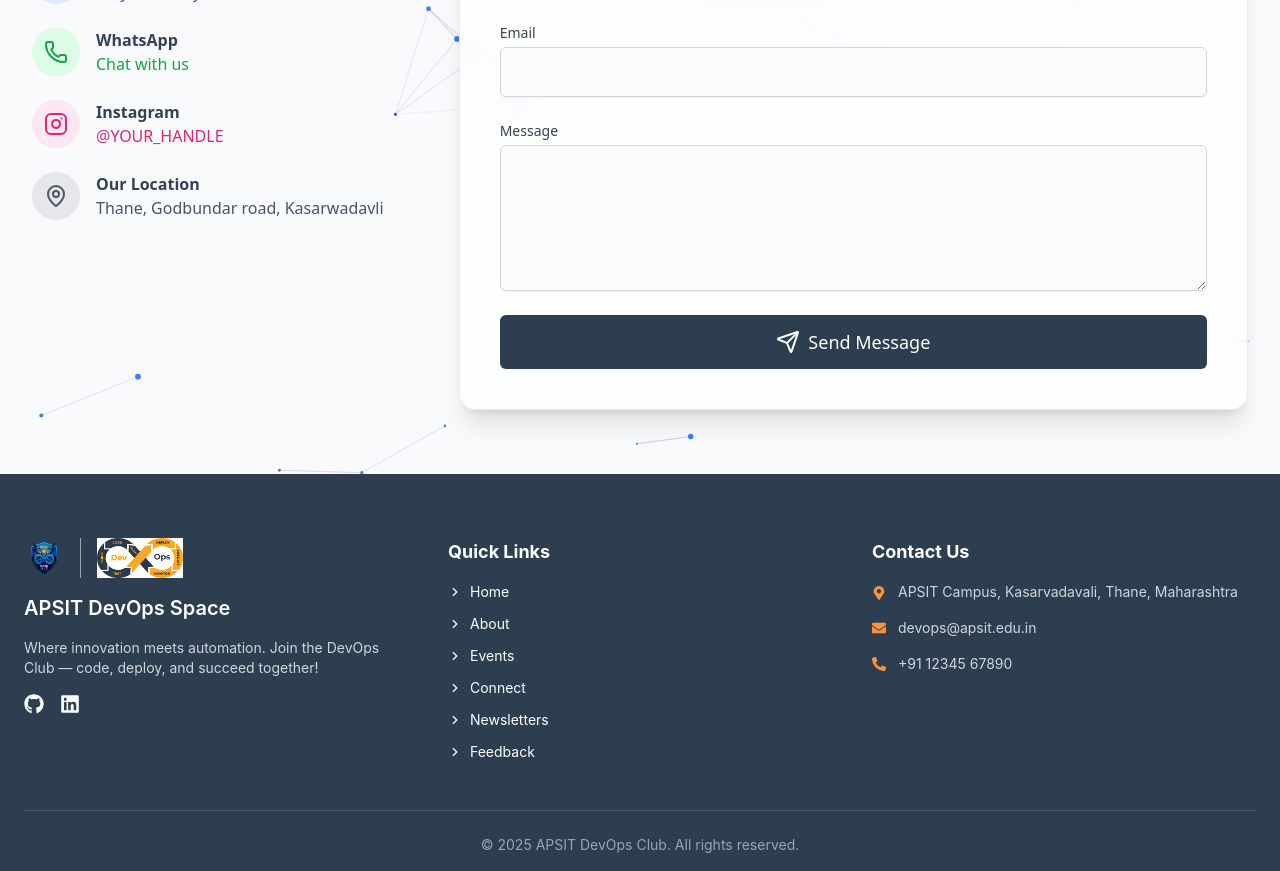
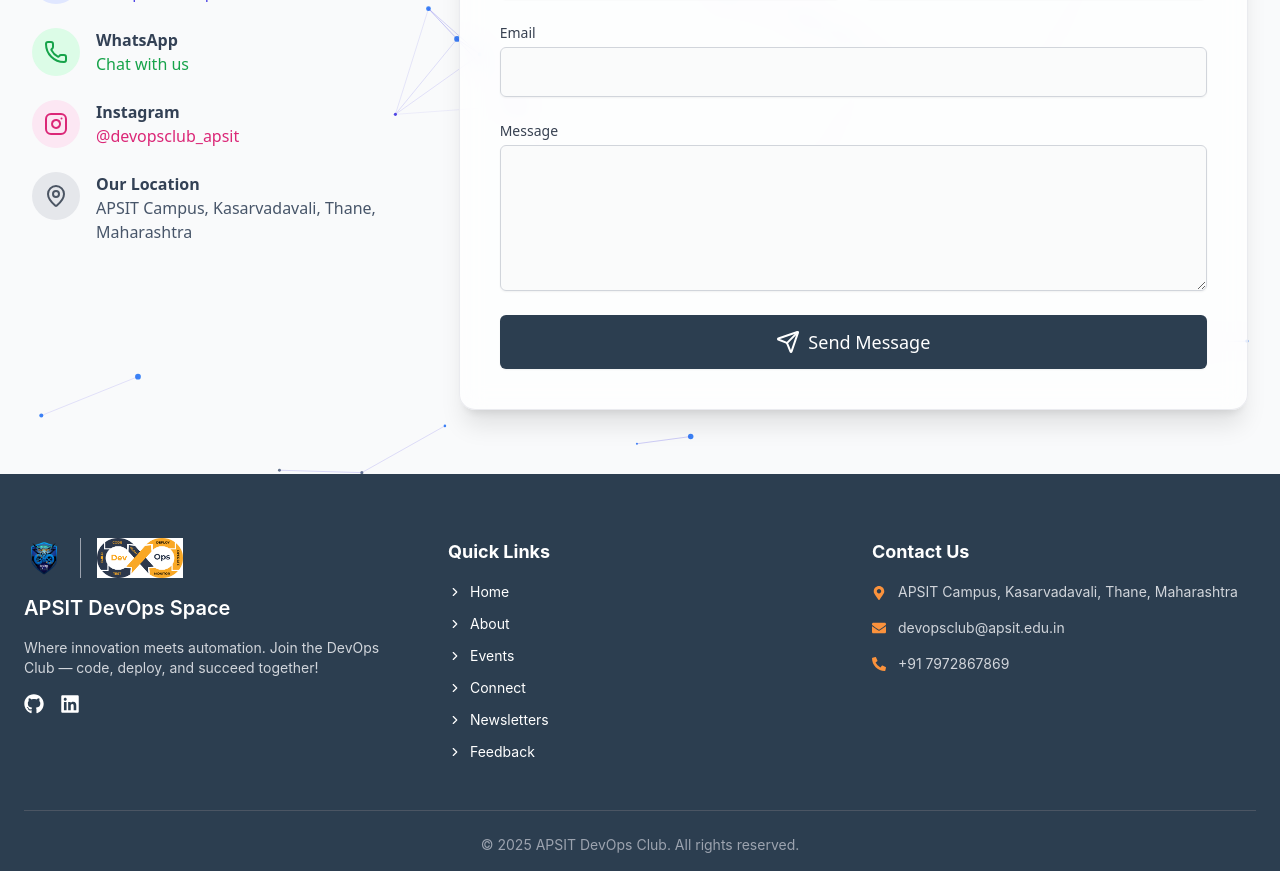
Before and after one commit to vinay-suryarao/DevOps, a React (Vite) app in the folder devops-club/: page /connect in a window 1280 px wide. Shown: the part 780-1651 px from the top of the page. Built offline with nearby package versions, Linux system fonts and the light colour scheme.

Commit message:
Updated Navbar,Footer,Connect and Feedback Page

```diff
--- a/devops-club/src/components/Footer.jsx
+++ b/devops-club/src/components/Footer.jsx
@@ -61,14 +61,14 @@
             </li>
             <li className="flex items-center">
               <FaEnvelope className="text-orange-400 mr-3" />
-              <a href="mailto:devops@apsit.edu.in" className="hover:text-white transition">
-                devops@apsit.edu.in
+              <a href="mailto:devopsclub@apsit.edu.in" className="hover:text-white transition">
+                devopsclub@apsit.edu.in
               </a>
             </li>
             <li className="flex items-center">
               <FaPhoneAlt className="text-orange-400 mr-3" />
-              <a href="tel:+911234567890" className="hover:text-white transition">
-                +91 12345 67890
+              <a href="tel:+917972867869" className="hover:text-white transition">
+                +91 7972867869
               </a>
             </li>
           </ul>
--- a/devops-club/src/pages/Connect.jsx
+++ b/devops-club/src/pages/Connect.jsx
@@ -140,10 +140,10 @@
 
   // --- CONTACT DETAILS (Unchanged) ---
   const contactDetails = {
-    email: 'suryaraovinay@email.com',
-    whatsapp: '9373168180',
-    instagram: 'YOUR_HANDLE',
-    address: 'Thane, Godbundar road, Kasarwadavli'
+    email: 'devopsclub@apsit.edu.in',
+    whatsapp: '7972867869',
+    instagram: 'devopsclub_apsit',
+    address: 'APSIT Campus, Kasarvadavali, Thane, Maharashtra'
   };
 
   // --- HANDLERS (Unchanged) ---
```
